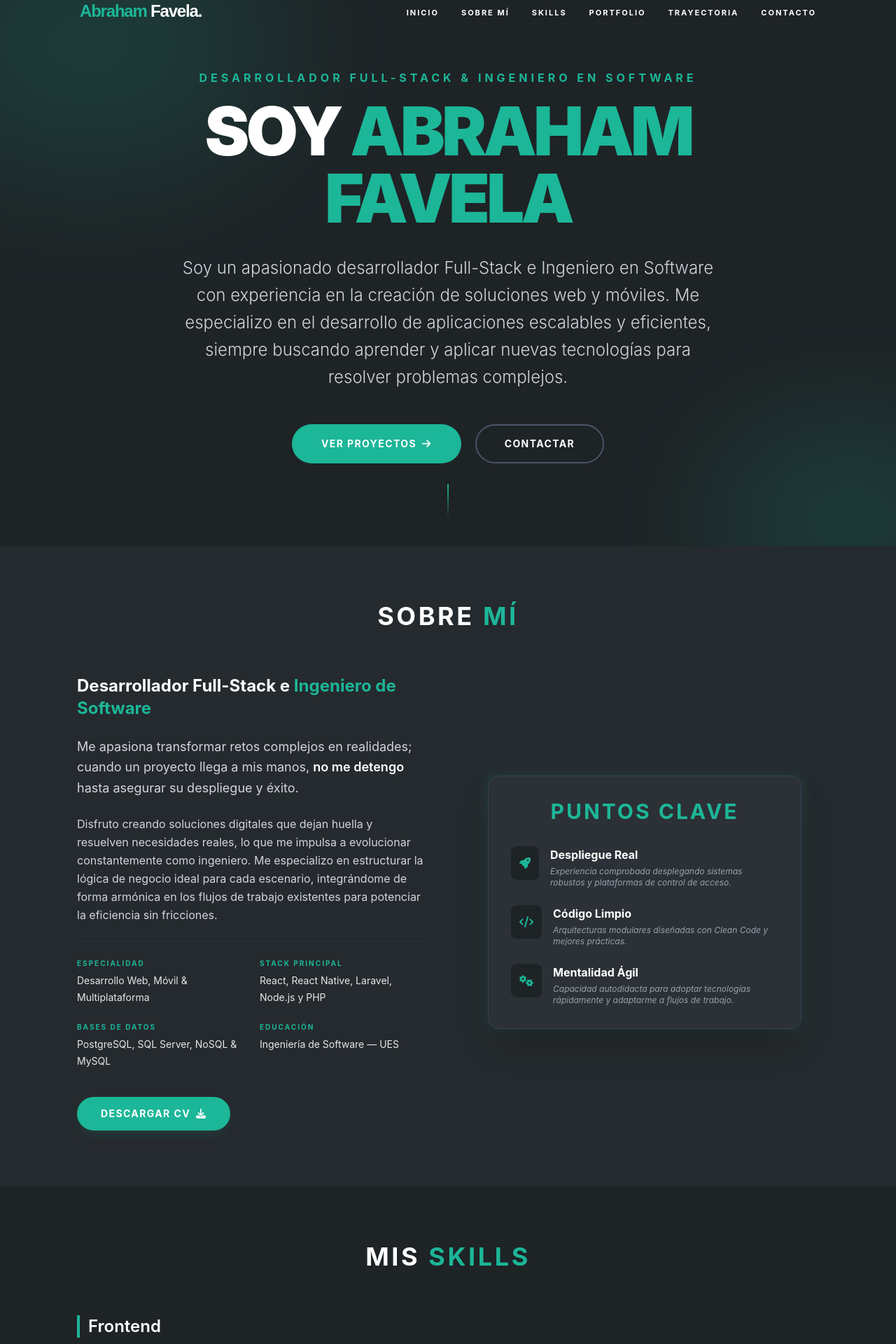
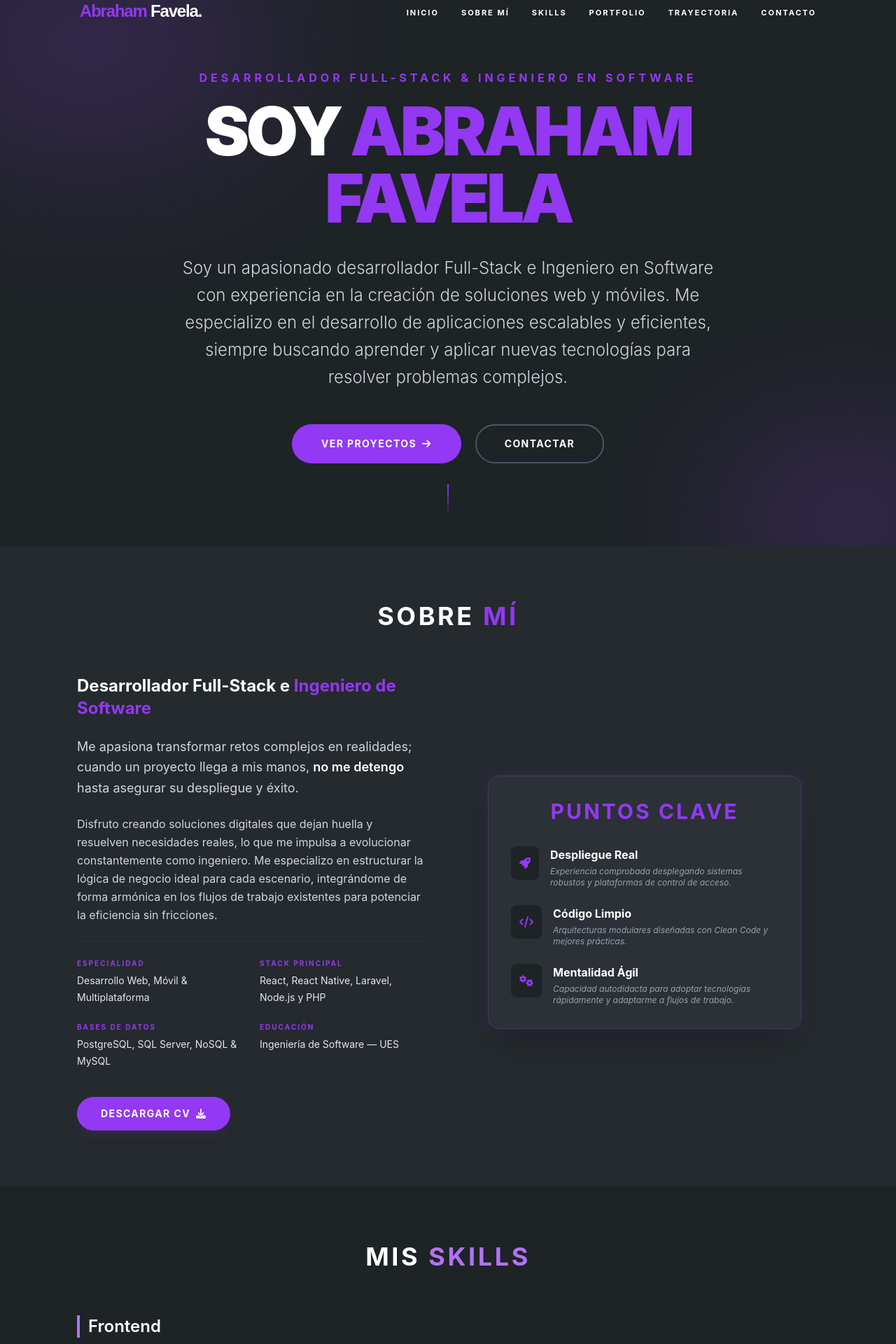
Before and after one commit to BamFavela17/Portafolio-AbrahamFavela, a React (Vite) app: page / in a window 1280 px wide. Shown: the part 20-1940 px from the top of the page at 70% size. Built offline with nearby package versions, Linux system fonts and the light colour scheme.

Commit message:
cambio de color

```diff
--- a/src/components/About.tsx
+++ b/src/components/About.tsx
@@ -15,7 +15,7 @@ const About: React.FC = () => {
           viewport={{ once: true }}
           className="text-4xl font-bold text-center mb-16 uppercase tracking-widest"
         >
-          Sobre <span className="text-[#1CB698]">Mí</span>
+          Sobre <span className="text-[#9338f3]">Mí</span>
         </motion.h2>
 
         <div className="grid md:grid-cols-2 gap-16 items-center">
@@ -29,7 +29,7 @@ const About: React.FC = () => {
           >
             <h3 className="text-2xl font-bold">
               Desarrollador Full-Stack e{" "}
-              <span className="text-[#1CB698]">Ingeniero de Software</span>
+              <span className="text-[#9338f3]">Ingeniero de Software</span>
             </h3>
             <p className="text-gray-300 leading-relaxed text-lg">
               Me apasiona transformar retos complejos en realidades; cuando un
@@ -49,7 +49,7 @@ const About: React.FC = () => {
             {/* Datos Rápidos del CV */}
             <div className="grid grid-cols-1 sm:grid-cols-2 gap-6 pt-6 border-t border-gray-700/50">
               <div>
-                <span className="block text-[#1CB698] font-bold uppercase text-[10px] tracking-[2px] mb-1">
+                <span className="block text-[#9338f3] font-bold uppercase text-[10px] tracking-[2px] mb-1">
                   Especialidad
                 </span>
                 <span className="text-sm text-gray-200">
@@ -57,7 +57,7 @@ const About: React.FC = () => {
                 </span>
               </div>
               <div>
-                <span className="block text-[#1CB698] font-bold uppercase text-[10px] tracking-[2px] mb-1">
+                <span className="block text-[#9338f3] font-bold uppercase text-[10px] tracking-[2px] mb-1">
                   Stack Principal
                 </span>
                 <span className="text-sm text-gray-200">
@@ -65,7 +65,7 @@ const About: React.FC = () => {
                 </span>
               </div>
               <div>
-                <span className="block text-[#1CB698] font-bold uppercase text-[10px] tracking-[2px] mb-1">
+                <span className="block text-[#9338f3] font-bold uppercase text-[10px] tracking-[2px] mb-1">
                   Bases de Datos
                 </span>
                 <span className="text-sm text-gray-200">
@@ -73,7 +73,7 @@ const About: React.FC = () => {
                 </span>
               </div>
               <div>
-                <span className="block text-[#1CB698] font-bold uppercase text-[10px] tracking-[2px] mb-1">
+                <span className="block text-[#9338f3] font-bold uppercase text-[10px] tracking-[2px] mb-1">
                   Educación
                 </span>
                 <span className="text-sm text-gray-200">
@@ -88,7 +88,7 @@ const About: React.FC = () => {
                 download="Abraham_Alejandro_Favela_Fernández_CV.pdf"
                 target="_blank"
                 rel="noopener noreferrer"
-                className="group inline-flex items-center gap-2 px-8 py-3 bg-[#1CB698] text-white font-bold rounded-full hover:bg-transparent hover:border-[#1CB698] border-2 border-transparent transition-all uppercase text-sm tracking-widest shadow-lg shadow-[#1CB698]/10"
+                className="group inline-flex items-center gap-2 px-8 py-3 bg-[#9338f3] text-white font-bold rounded-full hover:bg-transparent hover:border-[#9338f3] border-2 border-transparent transition-all uppercase text-sm tracking-widest shadow-lg shadow-[#9338f3]/10"
               >
                 Descargar CV
                 <i className="fa-solid fa-download group-hover:translate-y-1 transition-transform"></i>
@@ -105,15 +105,15 @@ const About: React.FC = () => {
             className="flex justify-center"
           >
             <div className="relative group w-full max-w-md">
-              <div className="absolute -inset-1 bg-[#1CB698] rounded-2xl blur opacity-10 group-hover:opacity-30 transition duration-1000"></div>
+              <div className="absolute -inset-1 bg-[#9338f3] rounded-2xl blur opacity-10 group-hover:opacity-30 transition duration-1000"></div>
               <div className="relative bg-[#2b3136] p-8 rounded-2xl border border-gray-700 shadow-2xl">
-                <h4 className="text-3xl font-bold mb-8 text-center text-[#1CB698] tracking-widest uppercase">
+                <h4 className="text-3xl font-bold mb-8 text-center text-[#9338f3] tracking-widest uppercase">
                   Puntos Clave
                 </h4>
                 <ul className="space-y-6">
                   <li className="flex items-start gap-4">
                     <div className="bg-[#1e2326] p-3 rounded-lg">
-                      <i className="fa-solid fa-rocket text-[#1CB698]"></i>
+                      <i className="fa-solid fa-rocket text-[#9338f3]"></i>
                     </div>
                     <div>
                       <span className="block font-bold">Despliegue Real</span>
@@ -125,7 +125,7 @@ const About: React.FC = () => {
                   </li>
                   <li className="flex items-start gap-4">
                     <div className="bg-[#1e2326] p-3 rounded-lg">
-                      <i className="fa-solid fa-code text-[#1CB698]"></i>
+                      <i className="fa-solid fa-code text-[#9338f3]"></i>
                     </div>
                     <div>
                       <span className="block font-bold">Código Limpio</span>
@@ -137,7 +137,7 @@ const About: React.FC = () => {
                   </li>
                   <li className="flex items-start gap-4">
                     <div className="bg-[#1e2326] p-3 rounded-lg">
-                      <i className="fa-solid fa-gears text-[#1CB698]"></i>
+                      <i className="fa-solid fa-gears text-[#9338f3]"></i>
                     </div>
                     <div>
                       <span className="block font-bold">Mentalidad Ágil</span>
--- a/src/components/Header.tsx
+++ b/src/components/Header.tsx
@@ -51,7 +51,7 @@ const Header: React.FC = () => {
         <div className="z-110">
           <a
             href="#inicio"
-            className="text-2xl font-bold text-[#1CB698] tracking-tighter transition-transform active:scale-95 block"
+            className="text-2xl font-bold text-[#9338f3] tracking-tighter transition-transform active:scale-95 block"
             style={{ fontFamily: 'Righteous, sans-serif' }}
           >
             Abraham <span className="text-white">Favela.</span>
@@ -65,10 +65,10 @@ const Header: React.FC = () => {
               <li key={item.href}>
                 <a
                   href={item.href}
-                  className="text-white text-[11px] font-bold uppercase tracking-[2px] hover:text-[#1CB698] transition-colors relative group"
+                  className="text-white text-[11px] font-bold uppercase tracking-[2px] hover:text-[#9338f3] transition-colors relative group"
                 >
                   {item.label}
-                  <span className="absolute -bottom-1 left-0 w-0 h-0.5 bg-[#1CB698] transition-all group-hover:w-full"></span>
+                  <span className="absolute -bottom-1 left-0 w-0 h-0.5 bg-[#9338f3] transition-all group-hover:w-full"></span>
                 </a>
               </li>
             ))}
@@ -78,7 +78,7 @@ const Header: React.FC = () => {
         {/* Mobile Toggle */}
         <button
           onClick={() => setIsMenuOpen(!isMenuOpen)}
-          className="md:hidden z-110 p-2 text-[#1CB698] transition-transform active:scale-90"
+          className="md:hidden z-110 p-2 text-[#9338f3] transition-transform active:scale-90"
         >
           <i className={`fa-solid ${isMenuOpen ? 'fa-xmark' : 'fa-bars-staggered'} text-2xl`}></i>
         </button>
@@ -98,7 +98,7 @@ const Header: React.FC = () => {
                 <a
                   href={item.href}
                   onClick={handleLinkClick}
-                  className="text-white text-2xl font-black uppercase tracking-[4px] active:text-[#1CB698]"
+                  className="text-white text-2xl font-black uppercase tracking-[4px] active:text-[#9338f3]"
                 >
                   {item.label}
                 </a>
--- a/src/components/Hero.tsx
+++ b/src/components/Hero.tsx
@@ -9,8 +9,8 @@ const Hero: React.FC = () => {
     >
       {/* Decoración de fondo sutil */}
       <div className="absolute top-0 left-0 w-full h-full overflow-hidden z-0 opacity-20">
-        <div className="absolute top-[-10%] left-[-10%] w-[40%] h-[40%] rounded-full bg-[#1CB698] blur-[120px]"></div>
-        <div className="absolute bottom-[-10%] right-[-10%] w-[30%] h-[30%] rounded-full bg-[#1CB698] blur-[100px]"></div>
+        <div className="absolute top-[-10%] left-[-10%] w-[40%] h-[40%] rounded-full bg-[#9338f3] blur-[120px]"></div>
+        <div className="absolute bottom-[-10%] right-[-10%] w-[30%] h-[30%] rounded-full bg-[#9338f3] blur-[100px]"></div>
       </div>
 
       <div className="relative z-10 max-w-275 mx-auto px-5 text-center">
@@ -18,7 +18,7 @@ const Hero: React.FC = () => {
           initial={{ opacity: 0, y: 20 }}
           animate={{ opacity: 1, y: 0 }}
           transition={{ duration: 0.5 }}
-          className="text-[#1CB698] tracking-[5px] uppercase font-bold mb-4 text-sm md:text-base"
+          className="text-[#9338f3] tracking-[5px] uppercase font-bold mb-4 text-sm md:text-base"
         >
           Desarrollador Full-Stack & Ingeniero en Software
         </motion.p>
@@ -29,7 +29,7 @@ const Hero: React.FC = () => {
           transition={{ duration: 0.5, delay: 0.2 }}
           className="text-5xl md:text-8xl font-black text-white mb-8 tracking-tighter"
         >
-          SOY <span className="text-[#1CB698]">ABRAHAM FAVELA</span>
+          SOY <span className="text-[#9338f3]">ABRAHAM FAVELA</span>
         </motion.h1>
 
         <motion.p
@@ -53,14 +53,14 @@ const Hero: React.FC = () => {
         >
           <a
             href="#portfolio"
-            className="group px-10 py-4 bg-[#1CB698] text-white font-bold rounded-full hover:bg-transparent hover:border-[#1CB698] border-2 border-transparent transition-all uppercase tracking-widest text-sm flex items-center justify-center gap-2"
+            className="group px-10 py-4 bg-[#9338f3] text-white font-bold rounded-full hover:bg-transparent hover:border-[#9338f3] border-2 border-transparent transition-all uppercase tracking-widest text-sm flex items-center justify-center gap-2"
           >
             Ver Proyectos
             <i className="fa-solid fa-arrow-right group-hover:translate-x-1 transition-transform"></i>
           </a>
           <a
             href="#contacto"
-            className="px-10 py-4 border-2 border-gray-600 text-white font-bold rounded-full hover:border-[#1CB698] hover:text-[#1CB698] transition-all uppercase tracking-widest text-sm flex items-center justify-center"
+            className="px-10 py-4 border-2 border-gray-600 text-white font-bold rounded-full hover:border-[#9338f3] hover:text-[#9338f3] transition-all uppercase tracking-widest text-sm flex items-center justify-center"
           >
             Contactar
           </a>
@@ -74,7 +74,7 @@ const Hero: React.FC = () => {
         transition={{ delay: 1.2, duration: 1 }}
         className="absolute bottom-10 left-1/2 -translate-x-1/2 hidden md:block"
       >
-        <div className="w-0.5 h-12 bg-linear-to-b from-[#1CB698] to-transparent mx-auto"></div>
+        <div className="w-0.5 h-12 bg-linear-to-b from-[#9338f3] to-transparent mx-auto"></div>
       </motion.div>
     </section>
   );
--- a/src/components/Skils.tsx
+++ b/src/components/Skils.tsx
@@ -74,7 +74,7 @@ const Skills: React.FC = () => {
           viewport={{ once: true }}
           className="text-4xl font-bold text-center text-white mb-16 uppercase tracking-widest"
         >
-          Mis <span className="text-[#1CB698]">Skills</span>
+          Mis <span className="text-[#b173f3]">Skills</span>
         </motion.h2>
 
         <div className="space-y-16">
@@ -89,7 +89,7 @@ const Skills: React.FC = () => {
                   initial={{ opacity: 0, x: -20 }}
                   whileInView={{ opacity: 1, x: 0 }}
                   viewport={{ once: true }}
-                  className="text-2xl font-semibold text-white mb-6 border-l-4 border-[#1CB698] pl-3"
+                  className="text-2xl font-semibold text-white mb-6 border-l-4 border-[#b173f3] pl-3"
                 >
                   {category}
                 </motion.h3>
@@ -106,10 +106,10 @@ const Skills: React.FC = () => {
                       key={skill.name}
                       variants={itemVariants}
                       whileHover={{ y: -5 }}
-                      className={`bg-[#252a2e] p-6 rounded-xl border-b-4 border-transparent hover:border-[#1CB698] transition-all group shadow-xl flex flex-col items-center justify-center text-center ${skill.isCentralStock ? 'border-[#D4AF37]' : ''}`}
+                      className={`bg-[#252a2e] p-6 rounded-xl border-b-4 border-transparent hover:border-[#b173f3] transition-all group shadow-xl flex flex-col items-center justify-center text-center ${skill.isCentralStock ? 'border-[#D4AF37]' : ''}`}
                     >
                       <div className="relative mb-4">
-                        <div className={`text-2xl text-gray-500 group-hover:text-[#1CB698] transition-colors ${skill.isCentralStock ? 'text-[#D4AF37]! group-hover:text-[#D4AF37]!' : ''}`}>
+                        <div className={`text-2xl text-gray-500 group-hover:text-[#b173f3] transition-colors ${skill.isCentralStock ? 'text-[#D4AF37]! group-hover:text-[#D4AF37]!' : ''}`}>
                           <i className={skill.icon}></i>
                         </div>
 
@@ -118,7 +118,7 @@ const Skills: React.FC = () => {
                         )}
                       </div>
 
-                      <h4 className={`text-white text-sm font-bold group-hover:text-[#1CB698] transition-colors leading-tight ${skill.isCentralStock ? 'text-[#D4AF37]! group-hover:text-[#D4AF37]!' : ''}`}>
+                      <h4 className={`text-white text-sm font-bold group-hover:text-[#b173f3] transition-colors leading-tight ${skill.isCentralStock ? 'text-[#D4AF37]! group-hover:text-[#D4AF37]!' : ''}`}>
                         {skill.name}
                       </h4>
                     </motion.div>
```
Also changed, not shown: src/components/Contact.tsx (+9 -9 lines), src/components/Projects.tsx (+8 -8 lines), src/components/Resume.tsx (+7 -7 lines).
